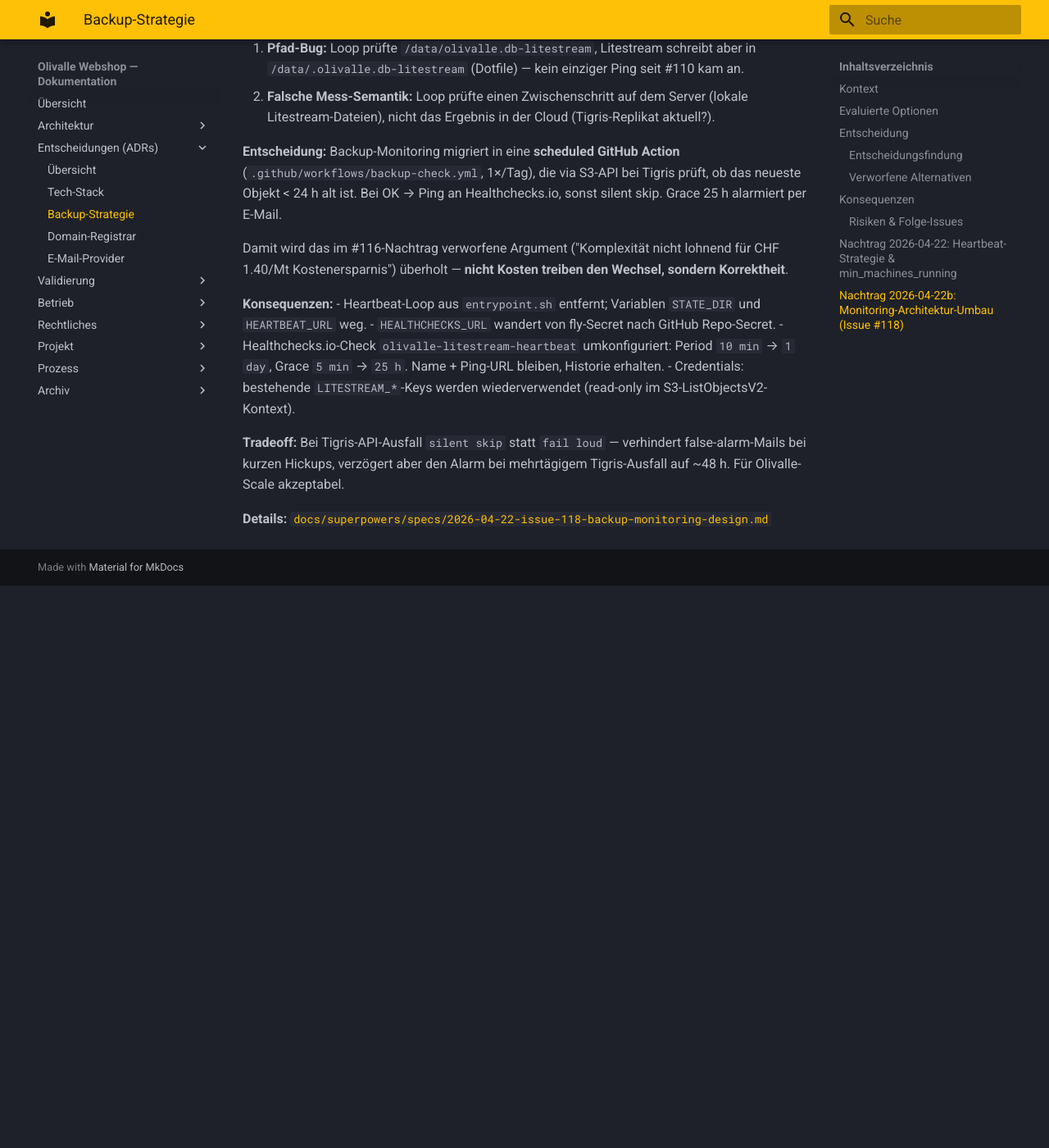
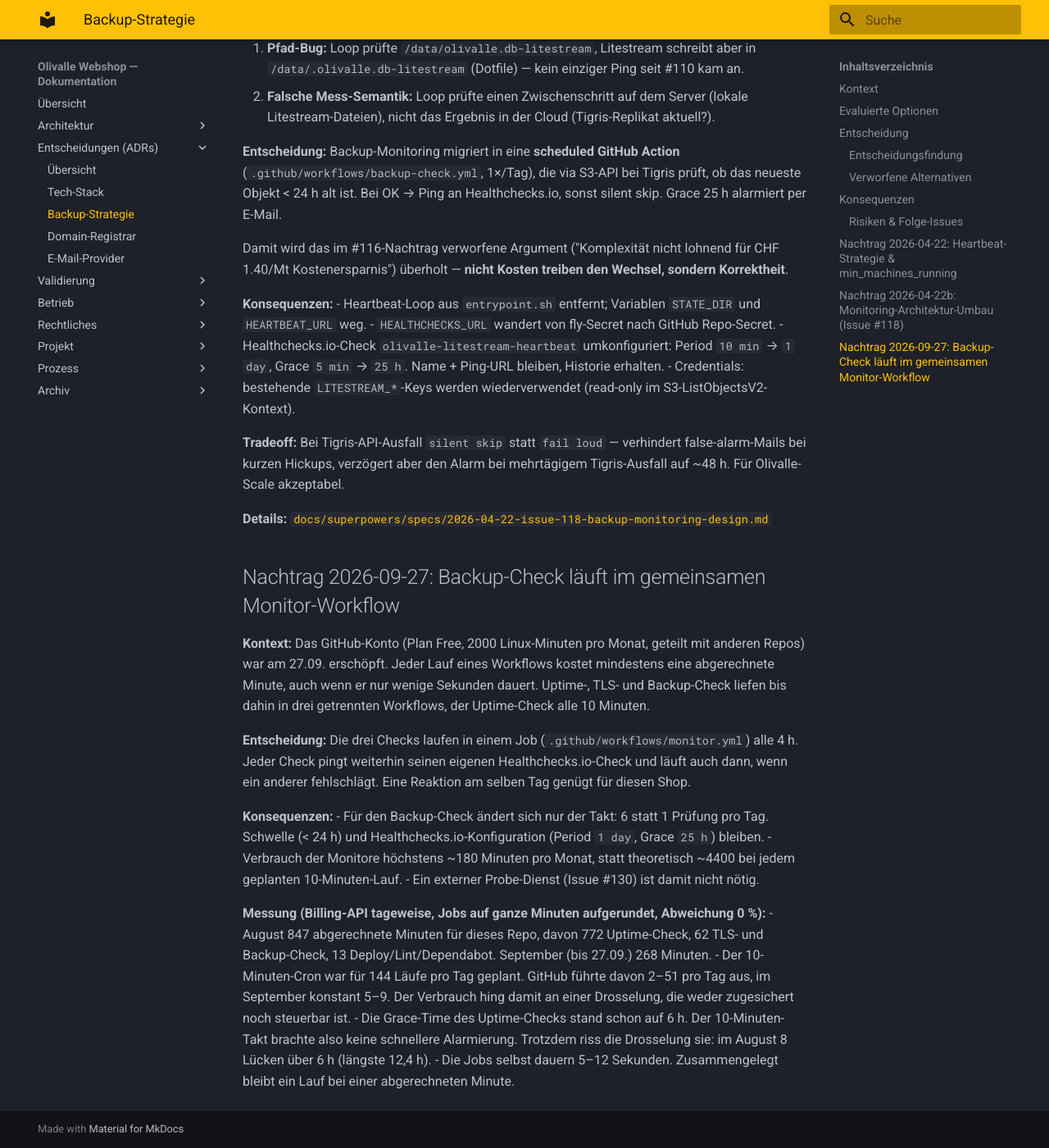
Before and after one commit to konstantinniedermann/olivalle-webshop, an MkDocs documentation site: the page built from docs/adr-backup-strategie.md, in a window 1280 px wide and 1400 px high, scrolled down 2843 px. Shown: the whole window at 82% size. Built offline with MkDocs 1.6.1 and Material for MkDocs 9.7.7, drawn with Linux system fonts in a browser that asks for light colours; before the commit the page ends 3557 px from its top, so only the background shows below that.

Commit message:
docs: Monitoring-Doku an gemeinsamen Monitor-Workflow anpassen
ADR-Nachtrag mit Messung und Begründung, arc42, Runbooks und
Workflow-Übersicht nachgezogen; Beobachtung vom 2026-09-27 aufgelöst.

Co-Authored-By: Claude Opus 5.5 <noreply@anthropic.com>

```diff
--- a/docs/adr-backup-strategie.md
+++ b/docs/adr-backup-strategie.md
@@ -107,3 +107,20 @@ Damit wird das im #116-Nachtrag verworfene Argument ("Komplexität nicht lohnend
 **Tradeoff:** Bei Tigris-API-Ausfall `silent skip` statt `fail loud` — verhindert false-alarm-Mails bei kurzen Hickups, verzögert aber den Alarm bei mehrtägigem Tigris-Ausfall auf ~48 h. Für Olivalle-Scale akzeptabel.
 
 **Details:** [`docs/superpowers/specs/2026-04-22-issue-118-backup-monitoring-design.md`](https://github.com/konstantinniedermann/olivalle-webshop/blob/main/docs/superpowers/specs/2026-04-22-issue-118-backup-monitoring-design.md)
+
+## Nachtrag 2026-09-27: Backup-Check läuft im gemeinsamen Monitor-Workflow
+
+**Kontext:** Das GitHub-Konto (Plan Free, 2000 Linux-Minuten pro Monat, geteilt mit anderen Repos) war am 27.09. erschöpft. Jeder Lauf eines Workflows kostet mindestens eine abgerechnete Minute, auch wenn er nur wenige Sekunden dauert. Uptime-, TLS- und Backup-Check liefen bis dahin in drei getrennten Workflows, der Uptime-Check alle 10 Minuten.
+
+**Entscheidung:** Die drei Checks laufen in einem Job (`.github/workflows/monitor.yml`) alle 4 h. Jeder Check pingt weiterhin seinen eigenen Healthchecks.io-Check und läuft auch dann, wenn ein anderer fehlschlägt. Eine Reaktion am selben Tag genügt für diesen Shop.
+
+**Konsequenzen:**
+- Für den Backup-Check ändert sich nur der Takt: 6 statt 1 Prüfung pro Tag. Schwelle (< 24 h) und Healthchecks.io-Konfiguration (Period `1 day`, Grace `25 h`) bleiben.
+- Verbrauch der Monitore höchstens ~180 Minuten pro Monat, statt theoretisch ~4400 bei jedem geplanten 10-Minuten-Lauf.
+- Ein externer Probe-Dienst (Issue #130) ist damit nicht nötig.
+
+**Messung (Billing-API tageweise, Jobs auf ganze Minuten aufgerundet, Abweichung 0 %):**
+- August 847 abgerechnete Minuten für dieses Repo, davon 772 Uptime-Check, 62 TLS- und Backup-Check, 13 Deploy/Lint/Dependabot. September (bis 27.09.) 268 Minuten.
+- Der 10-Minuten-Cron war für 144 Läufe pro Tag geplant. GitHub führte davon 2–51 pro Tag aus, im September konstant 5–9. Der Verbrauch hing damit an einer Drosselung, die weder zugesichert noch steuerbar ist.
+- Die Grace-Time des Uptime-Checks stand schon auf 6 h. Der 10-Minuten-Takt brachte also keine schnellere Alarmierung. Trotzdem riss die Drosselung sie: im August 8 Lücken über 6 h (längste 12,4 h).
+- Die Jobs selbst dauern 5–12 Sekunden. Zusammengelegt bleibt ein Lauf bei einer abgerechneten Minute.
--- a/docs/runbook-restore.md
+++ b/docs/runbook-restore.md
@@ -150,8 +150,8 @@ nicht mehr vom Server.** Ein Alarm heisst: seit > 25 h wurde in Tigris
 kein frisches Backup-Objekt gefunden *oder* die Action konnte Tigris
 nicht erreichen.
 
-1. **GitHub Actions Tab** → Workflow `Backup-Monitoring` → letzten Run-Log
-   prüfen:
+1. **GitHub Actions Tab** → Workflow `Monitoring` → letzten Run-Log
+   (Schritt "Check backup freshness") prüfen:
    - `[check_backup] ok, ping sent …` → dann ist's ein Healthchecks.io-
      seitiges Problem, nicht die Action. Ping-Historie im Healthchecks.io-
      Dashboard prüfen.
@@ -166,7 +166,7 @@ nicht erreichen.
 4. Häufigster Fall: Tigris-Credentials rotiert/abgelaufen → neu erzeugen
    (`fly storage` oder Tigris-Dashboard), via `fly secrets set` **und**
    GitHub Repo-Secrets aktualisieren.
-5. Healthchecks.io-Check testweise via `gh workflow run backup-check.yml`
+5. Healthchecks.io-Check testweise via `gh workflow run monitor.yml`
    triggern → Ping-Ankunft verifizieren.
 
 ---
```
Also changed, not shown: docs/arc42.md (+4 -3 lines), docs/beobachtungen.md (+3 -1 lines), docs/ci-cd-und-versionierung.md (+1 -3 lines), docs/runbook-incident.md (+2 -3 lines).
